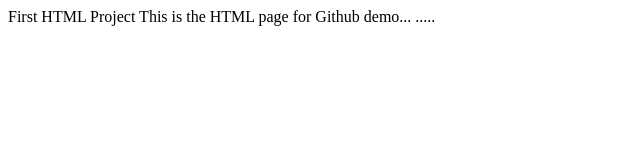
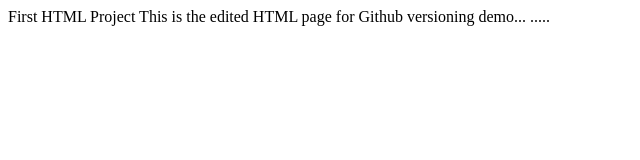
Before and after one commit to shivaniaras/Demo, a plain HTML site: page index.html in a window 1280 px wide. Shown: the whole page, without its empty margins (0-640 px from the left). Drawn offline with Linux system fonts and the light colour scheme.

Commit message:
Update index.html
Edited html file

```diff
--- a/index.html
+++ b/index.html
@@ -2,7 +2,7 @@
 <title>Github Project</title>
 <head>First HTML Project</head>
 <body>
-This is the HTML page for Github demo...
+This is the edited HTML page for Github  versioning demo...
 .....
 </body>
 </html>
```
